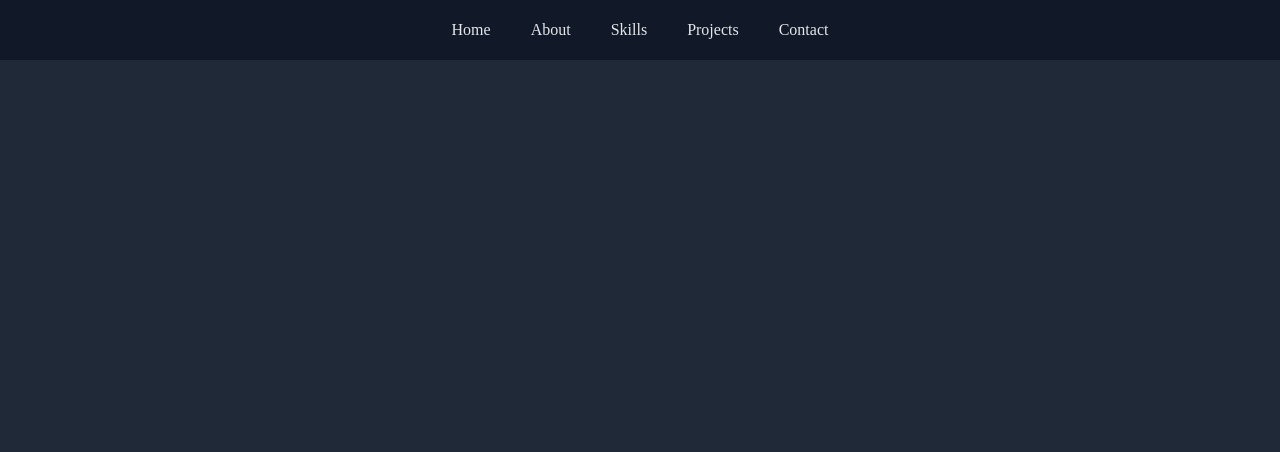
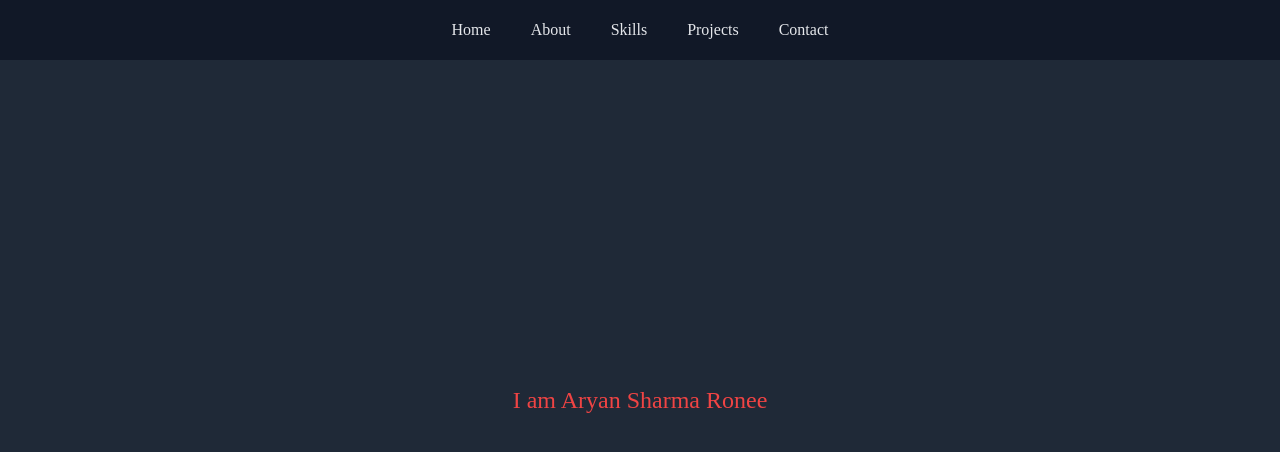
Before and after one commit to uoa-aron527/know-about-me, a React (Create React App) app: page / in a window 1280 px wide. Shown: the top 452 px of the page. Built offline with nearby package versions, Linux system fonts and the light colour scheme.

Commit message:
Inserted first few text as p tags

```diff
--- a/src/components/Home.tsx
+++ b/src/components/Home.tsx
@@ -5,8 +5,8 @@ interface HomeProps{}
 const Home: React.FC<HomeProps> = () => {
   return (
     <div className='bg-gray-800 h-screen w-full'>
-      <div className='max-w-5xl mx-auto px-7 flex flex-col justify-center h-full'>
-        {/* <p className='text-red-500'> I am Aryan Sharma Ronee </p> */}
+      <div className='max-w-5xl mx-auto flex flex-col justify-center h-full'>
+        <p className='text-red-500 text-center text-2xl'> I am Aryan Sharma Ronee </p>
       </div>
     </div>
   )
```
